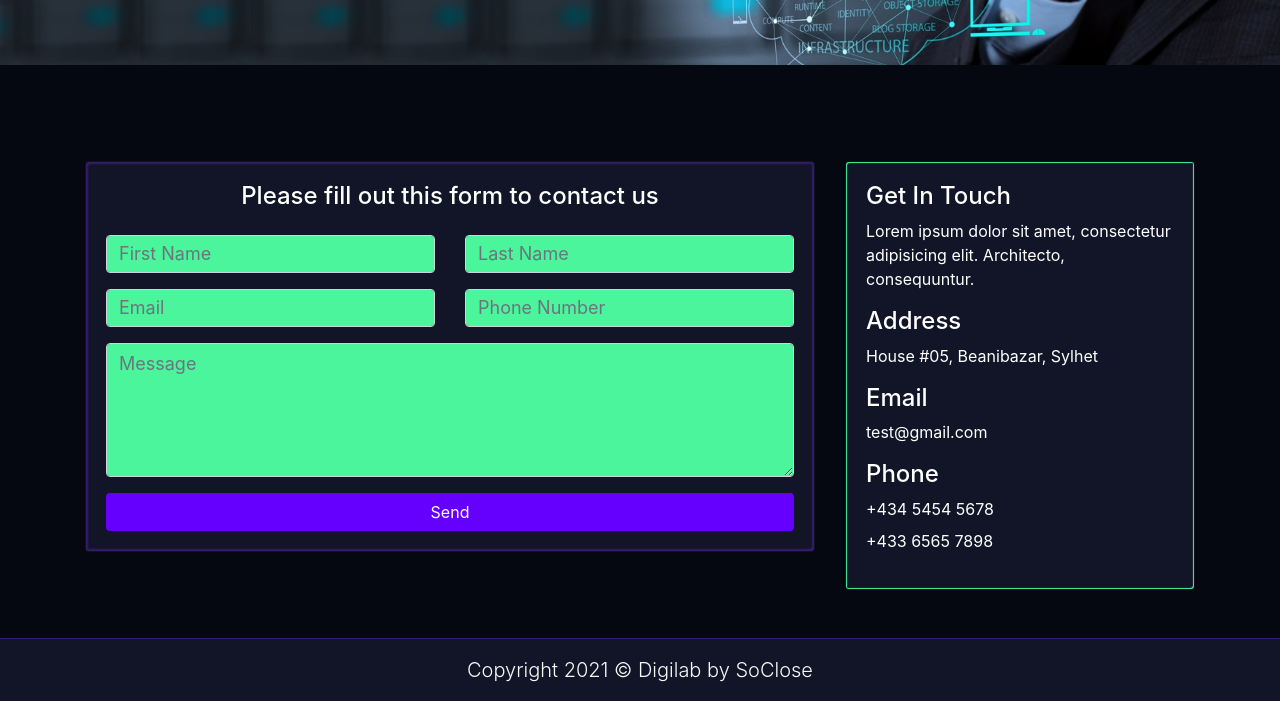
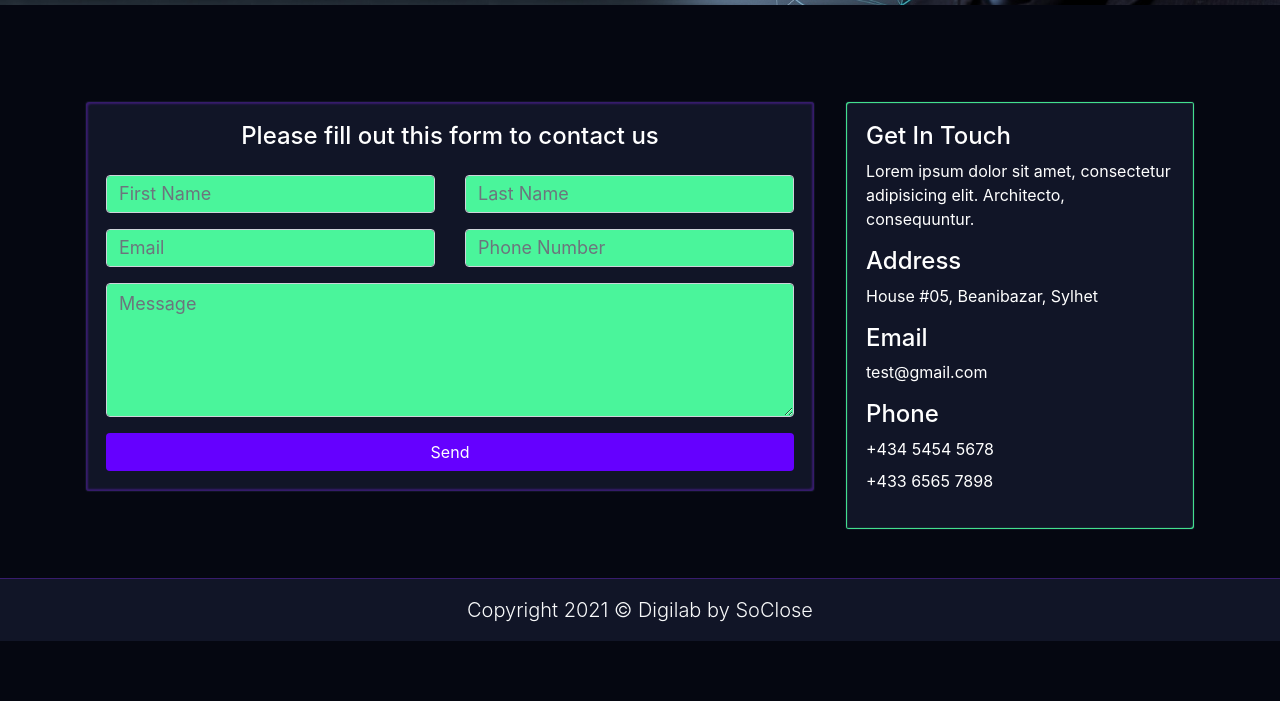
Before and after one commit to freelancerABD/Digilab_New, a plain HTML site: page contact.html in a window 1280 px wide. Shown: the part 245-946 px from the top of the page. After the commit the page ends 886 px from the top, so only its background shows below. Drawn offline with Linux system fonts and the light colour scheme.

Commit message:
Add files via upload

```diff
--- a/contact.html
+++ b/contact.html
@@ -10,7 +10,7 @@
   <link rel="stylesheet" href="css/contact.css">
   <title>Digilab by SoClose</title>
 </head>
-<body style="padding-top: 60px">
+<body>
 <!-- Mobile Menu Sidebar  -->
 <nav class="mobile-sidebar">
     <input type="checkbox" id="check" >
```
